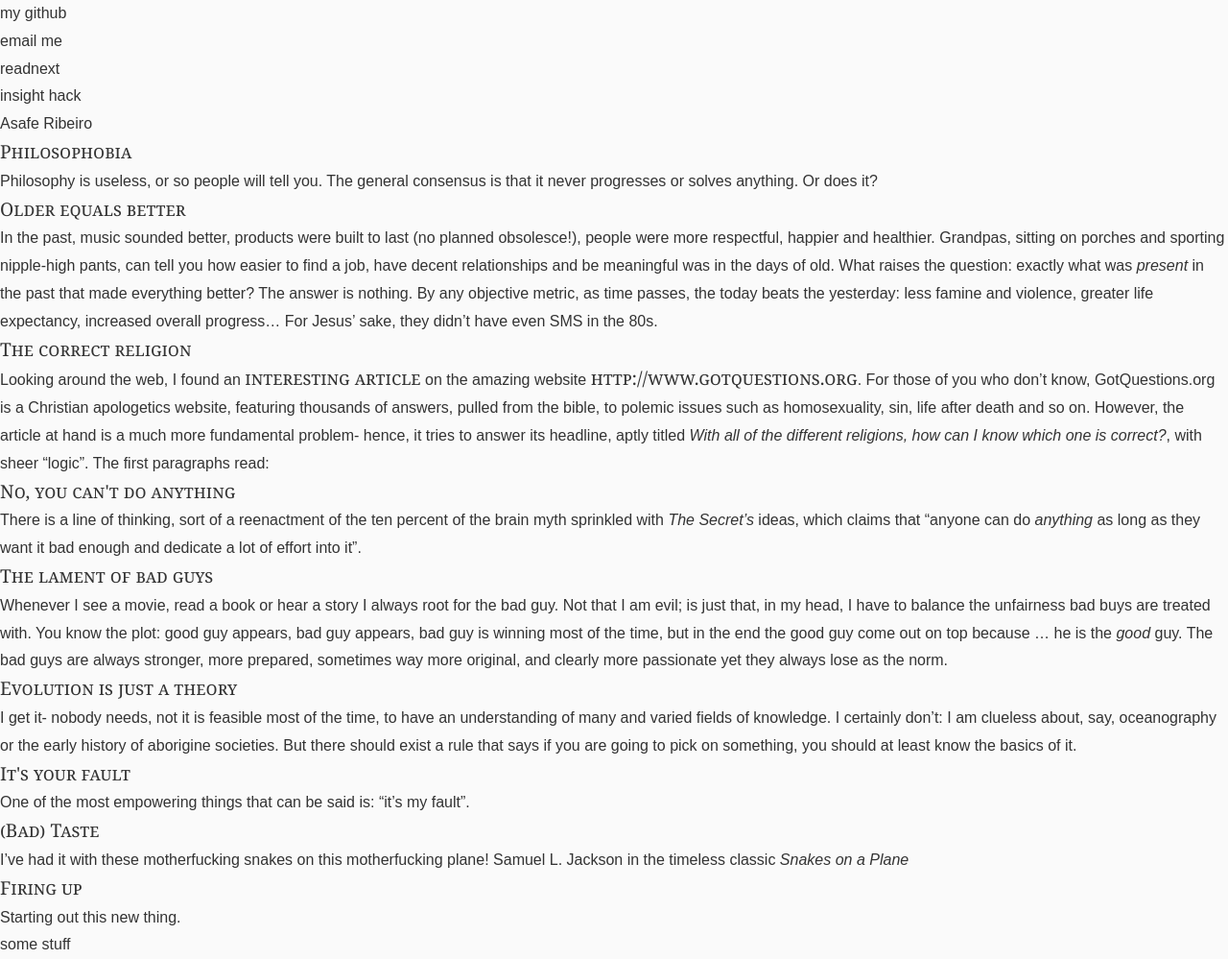
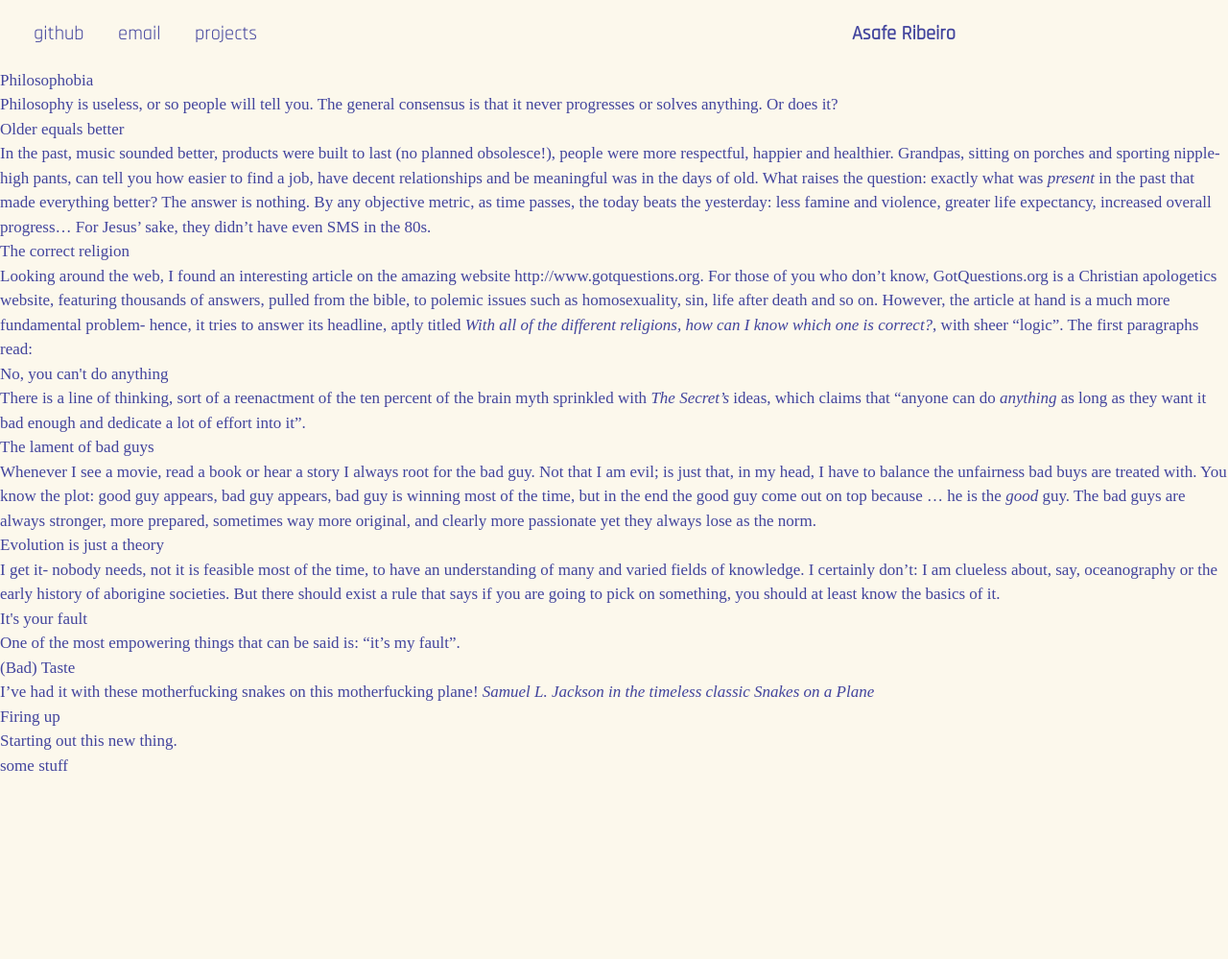
Before and after one commit to easafe/easafe.github.io, a Jekyll site: the page built from index2.html, in a window 1280 px wide. Shown: the whole page at 96% size. Built offline with Jekyll 4.4.1, drawn with Linux system fonts in a browser that asks for light colours; after the commit the page ends 920 px from its top, so only the background shows below that.

Commit message:
stylized some of index2

```diff
--- a/_layouts/default2.html
+++ b/_layouts/default2.html
@@ -5,25 +5,23 @@
         <meta name="viewport" content="initial-scale=1.0, maximum-scale=1.0, width=device-width, user-scalable=yes" />
         <title>Asafe Ribeiro</title>
         <meta name="author" content="Asafe Ribeiro"/>
-        <link rel="stylesheet" href="/css/site.css" type="text/css" media="all" />
+        <link rel="stylesheet" href="/css/site2.css" type="text/css" media="all" />
     </head>
     <body>
         <header class="site-header">
-            <ul>
+            <ul class="menu">
                 <li>
-                    my github
+                    <a href="https://github.com/azafeh">github</a>
                 </li>
                 <li>
-                    email me
+                    <a href="mailto:azafeh@azafeh.com">email</a>
                 </li>
+                <!-- drop down with links -->
                 <li>
-                    readnext
-                </li>
-                <li>
-                    insight hack
+                    <a>projects</a>
                 </li>
             </ul>
-            <span class="logo">Asafe Ribeiro</span>
+            <span class="logo"><a>Asafe Ribeiro</a></span>
         </header>
         <article>
             {{ content }}
--- a/css/site2.css
+++ b/css/site2.css
@@ -1,36 +1,44 @@
-/*1*/
-html, body, div, span, applet, object, iframe, h1, h2, h3, h4, h5, h6, p, blockquote, pre, a, abbr, acronym, address, big, cite, code, del, dfn, em, img, ins, kbd, q, s, samp, small, strike, strong, sub, sup, tt, var, b, u, i, center, dl, dt, dd, ol, ul, li, fieldset, form, label, legend, table, caption, tbody, tfoot, thead, tr, th, td, article, aside, canvas, details, embed, figure, figcaption, footer, header, hgroup, menu, nav, output, ruby, section, summary, time, mark, audio, video {
-     margin: 0;
-     padding: 0;
-     border: 0;
-     font: inherit;
-     font-size: 100%;
-     vertical-align: baseline;
+@import url('https://fonts.googleapis.com/css?family=Rajdhani');
+
+* {
+  margin: 0;
+  padding: 0;
 }
 
-table {
-    border-collapse: collapse;
-    border-spacing: 0;
+html, body {
+  width: 100%;
+  height: 100%;
+  font-size:17px;
+  background: #FCF8EC;
+  color:#42449D;
+  line-height: 1.5;
 }
 
-q, blockquote {
-    quotes: none;
+a {
+  color:#42449D;
+  cursor: pointer;
+  text-decoration: none;
 }
 
-/*2*/
-html {
-    background-color: #fafafa;
-    width: 100%;
-    font-family: Arial ;
-    font-size: 16px;
-    line-height: 1.8em;
-    color: #333;
+/*flexbox, bitches*/
+.site-header {
+  display: flex;
+  flex-flow: row wrap;
+  align-items: center;
+  margin: 20px;
+  font-family: Rajdhani;
+  font-size: 1.2em;
 }
 
-em, i {
-    font-style: italic;
+.menu{
+  min-width: 70%;
 }
 
-ul li {
-    list-style: none;
+.menu li {
+  display: inline;
+  padding: 0px 15px;
 }
+
+.logo {
+  font-weight: bold;
+}
--- a/index2.html
+++ b/index2.html
@@ -1,7 +1,6 @@
 ---
 layout: default2
 ---
-
 
 {% for post in site.posts %}
 
```
